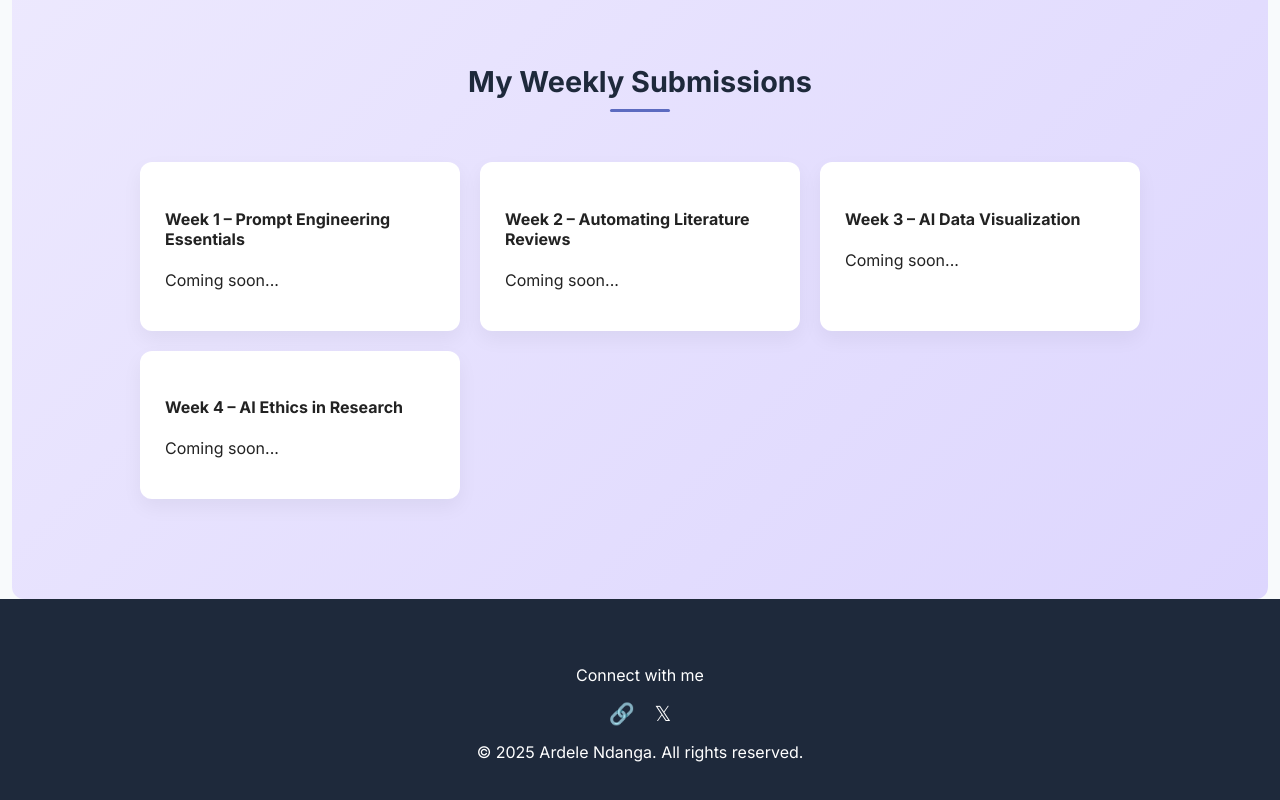
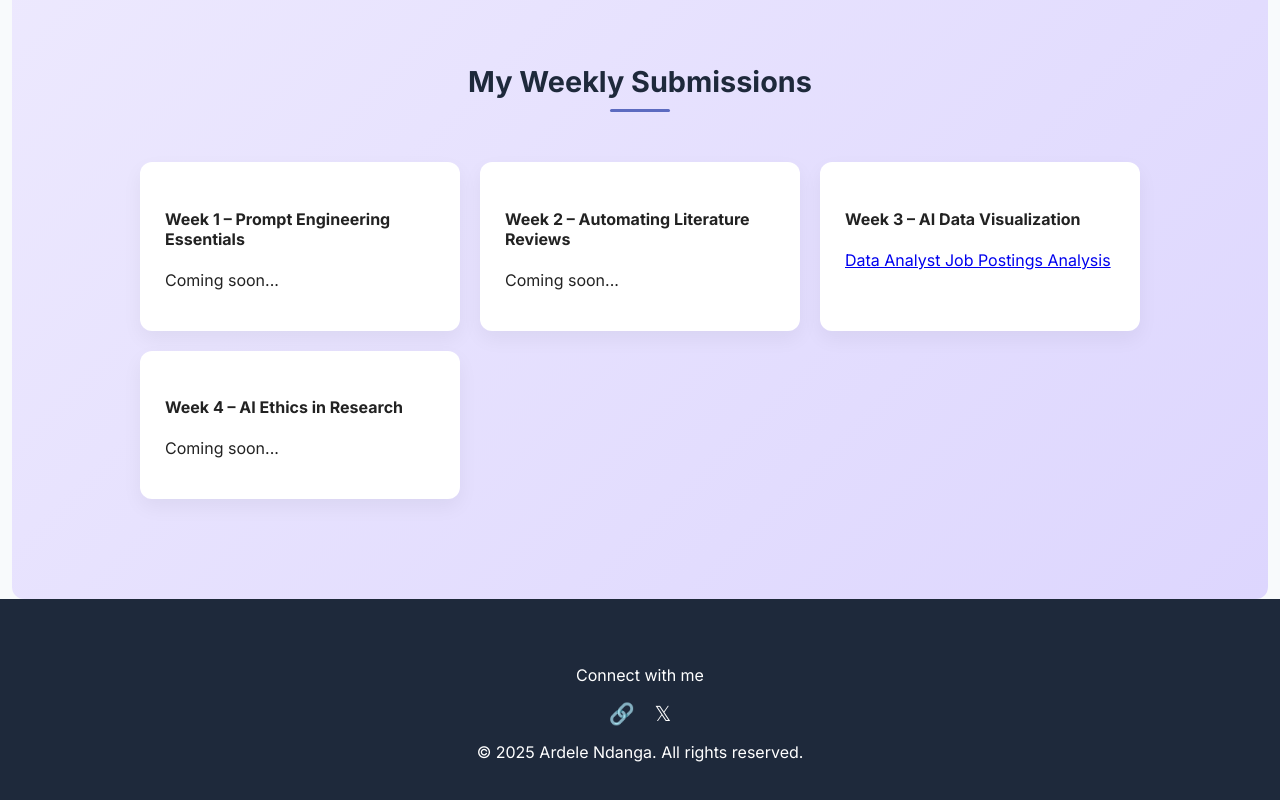
Before and after one commit to ardelendanga-jpg/Generative-AI-_Portfolio, a plain HTML site: page index.html in a window 1280 px wide. Shown: the part 2142-2942 px from the top of the page. Drawn offline with Linux system fonts and the light colour scheme.

Commit message:
Update index.html

```diff
--- a/index.html
+++ b/index.html
@@ -76,7 +76,8 @@
     <div class="submissions-grid">
       <div class="submission-item"><h4>Week 1 – Prompt Engineering Essentials</h4><p>Coming soon...</p></div>
       <div class="submission-item"><h4>Week 2 – Automating Literature Reviews</h4><p>Coming soon...</p></div>
-      <div class="submission-item"><h4>Week 3 – AI Data Visualization</h4><p>Coming soon...</p></div>
+      <div class="submission-item"><h4>Week 3 – AI Data Visualization</h4><p><a href="Data Analyst Job_Ardele Ndanga.html" target="_blank">Data Analyst Job Postings Analysis</a></p>
+      </div>
       <div class="submission-item"><h4>Week 4 – AI Ethics in Research</h4><p>Coming soon...</p></div>
     </div>
   </section>
```
